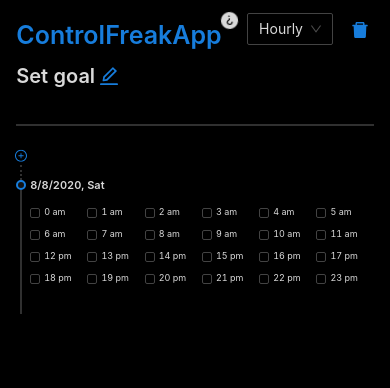
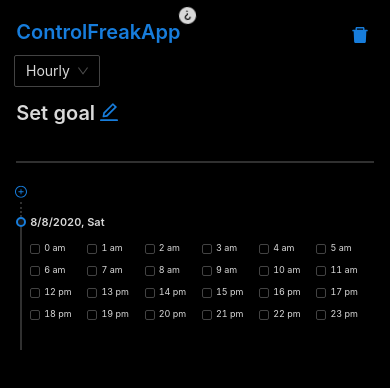
Before and after one commit to tsvetta/controlfreakapp, a React (Vite) app: page / in a window 390 px wide. Shown: the top 388 px of the page. Built offline with nearby package versions, Linux system fonts and the light colour scheme.

Commit message:
Adaptive css for SettingsPanel

```diff
--- a/src/index.css
+++ b/src/index.css
@@ -9,6 +9,11 @@ h1.app-title {
 
   @media screen and (max-width: 550px) {
     font-size: 25px;
+  }
+
+  @media screen and (max-width: 470px) {
+    font-size: 20px;
+    margin-bottom: 55px;
   }
 }
 
@@ -96,10 +101,20 @@ h3.app-goal {
   position: absolute;
   top: 13px;
   right: calc(10px + 40px + 7px);
+
+  @media screen and (max-width: 470px) {
+    right: auto;
+    left: 14px;
+    top: 55px;
+  }
 }
 
 .delete-button-wrapper {
   position: absolute;
   top: 10px;
   right: 10px;
+
+  @media screen and (max-width: 470px) {
+    top: 15px;
+  }
 }
```
